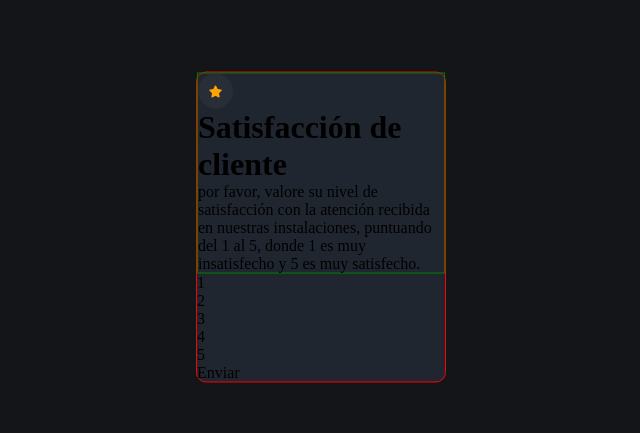
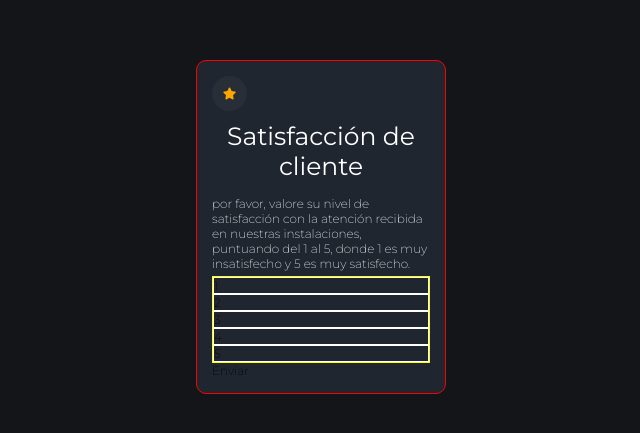
Before and after one commit to eduarQuinteroDev/Satisfaccion, a plain HTML site: page index.html in a window 1280 px wide. Shown: the part 173-606 px from the top of the page, without its empty margins (319-959 px from the left). Drawn offline with Linux system fonts and the light colour scheme.

Commit message:
cambios en el amquetado
se realizan los primeros cambios en la puntuacion

```diff
--- a/index.html
+++ b/index.html
@@ -17,11 +17,11 @@
                 </p>
             </div>
             <div class="main__puntuaciones">
-                <div class="main__uno"><p>1</p></div>
-                <div class="main__uno"><p>2</p></div>
-                <div class="main__uno"><p>3</p></div>
-                <div class="main__uno"><p>4</p></div>
-                <div class="main__uno"><p>5</p></div>
+                <div class="main__punto uno"><p>1</p></div>
+                <div class="main__punto dos"><p>2</p></div>
+                <div class="main__punto tres"><p>3</p></div>
+                <div class="main__punto cuatro"><p>4</p></div>
+                <div class="main__punto cinco"><p>5</p></div>
             </div>
             <div class="main__boton">
                 <p>Enviar</p>
--- a/scss/abstracts/_fonts.scss
+++ b/scss/abstracts/_fonts.scss
@@ -0,0 +1,2 @@
+// Montserrat
+@import url('https://fonts.googleapis.com/css2?family=Montserrat:ital,wght@0,100..900;1,100..900&display=swap');
--- a/scss/abstracts/_variables.scss
+++ b/scss/abstracts/_variables.scss
@@ -0,0 +1 @@
+$fuente-principal: "Montserrat", sans-serif;
--- a/scss/base/_typography.scss
+++ b/scss/base/_typography.scss
@@ -0,0 +1,11 @@
+h1 {
+    font-family: $fuente-principal;
+    font-weight: 400;
+    font-size: 25px;
+}
+
+p {
+    font-family: $fuente-principal;
+    font-weight: 200;
+    font-size: 12px;
+}
--- a/scss/pages/_home.scss
+++ b/scss/pages/_home.scss
@@ -11,8 +11,9 @@ body {
         border-radius: 10px;
         width: 250px;
         background-color: #202630;
+        padding: 15px;
         .main__texto {
-            border: 1px solid green;
+            // border: 1px solid green;
             display: flex;
             flex-direction: column;
             .fa-star {
@@ -27,6 +28,27 @@ body {
                 align-items: center;
                 border-radius: 50%;
             }
+            .main__titulo {
+                // border: 1px solid red;
+                color: white;
+                text-align: center;
+                padding: 10px 0;
+            }
+            .main__contenido {
+                color: white;
+                padding: 5px 0;
+            }
+        }
+
+
+        .main__puntuaciones {
+            border: 1px solid yellow;
+
+
+            .main__punto {
+                border: 1px solid white;
+            }
+
         }
     }
 }
```
Also changed, not shown: css/main.css, 1 other file.
